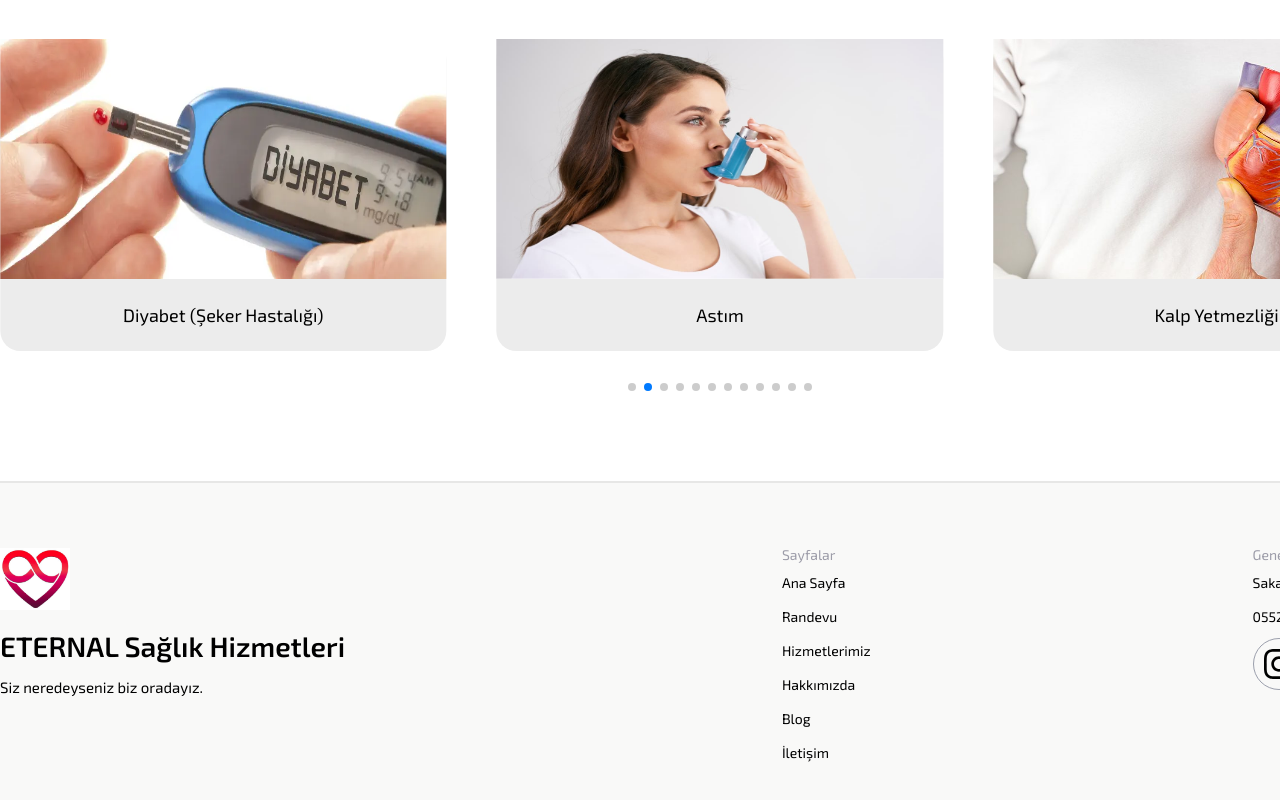
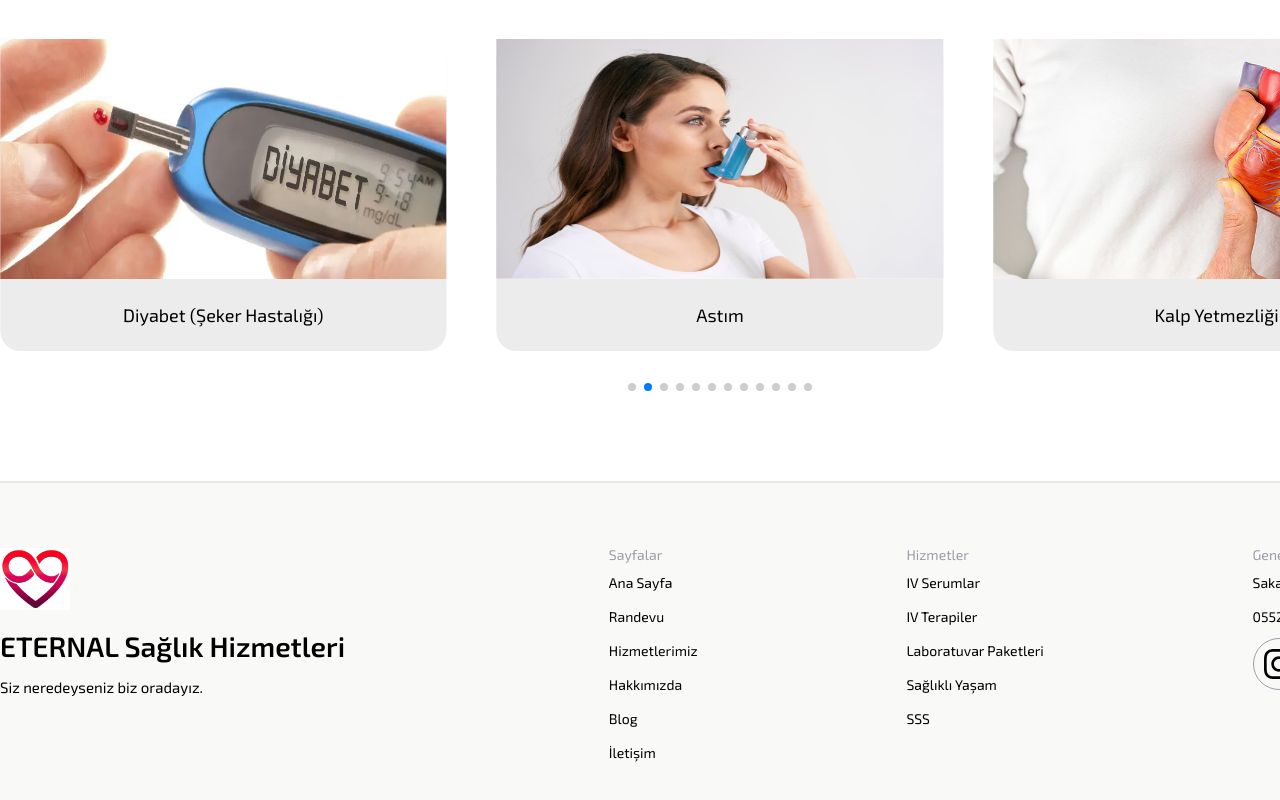
Before and after one commit to BlackM1rr0R/gmail, a React (Create React App) app: page / in a window 1280 px wide. Shown: the part 2424-3224 px from the top of the page. Built offline with nearby package versions, Linux system fonts and the light colour scheme; a web font is replaced by a local one.

Commit message:
add service

```diff
--- a/src/components/layout/footer/index.jsx
+++ b/src/components/layout/footer/index.jsx
@@ -15,7 +15,7 @@ const Footer = () => {
           <div className={styles.line1}>
             <img src={Logo} alt="" />
             <h2>ETERNAL
-            Sağlık Hizmetleri</h2>
+              Sağlık Hizmetleri</h2>
             <p>
               Siz neredeyseniz biz oradayız.
             </p>
@@ -31,11 +31,22 @@ const Footer = () => {
               <Link to={"/contact"}>İletişim</Link>
             </ul>
           </div>
+          <div className={styles.line2}>
+            <h2>Hizmetler</h2>
+            <ul>
+              <Link >IV Serumlar</Link>
+              <Link >IV Terapiler</Link>
+              <Link >Laboratuvar Paketleri</Link>
+              <Link >Sağlıklı Yaşam</Link>
+              <Link >SSS</Link>
+
+            </ul>
+          </div>
           <div className={styles.line3}>
             <h2>Genel Merkez</h2>
             <ul>
               <li> Sakarya,Semerciler Mahallesi</li>
-             <a href="tel:0552 518 96 54">0552 518 96 54</a>
+              <a href="tel:0552 518 96 54">0552 518 96 54</a>
 
             </ul>
             <div className={styles.icons}>
```
